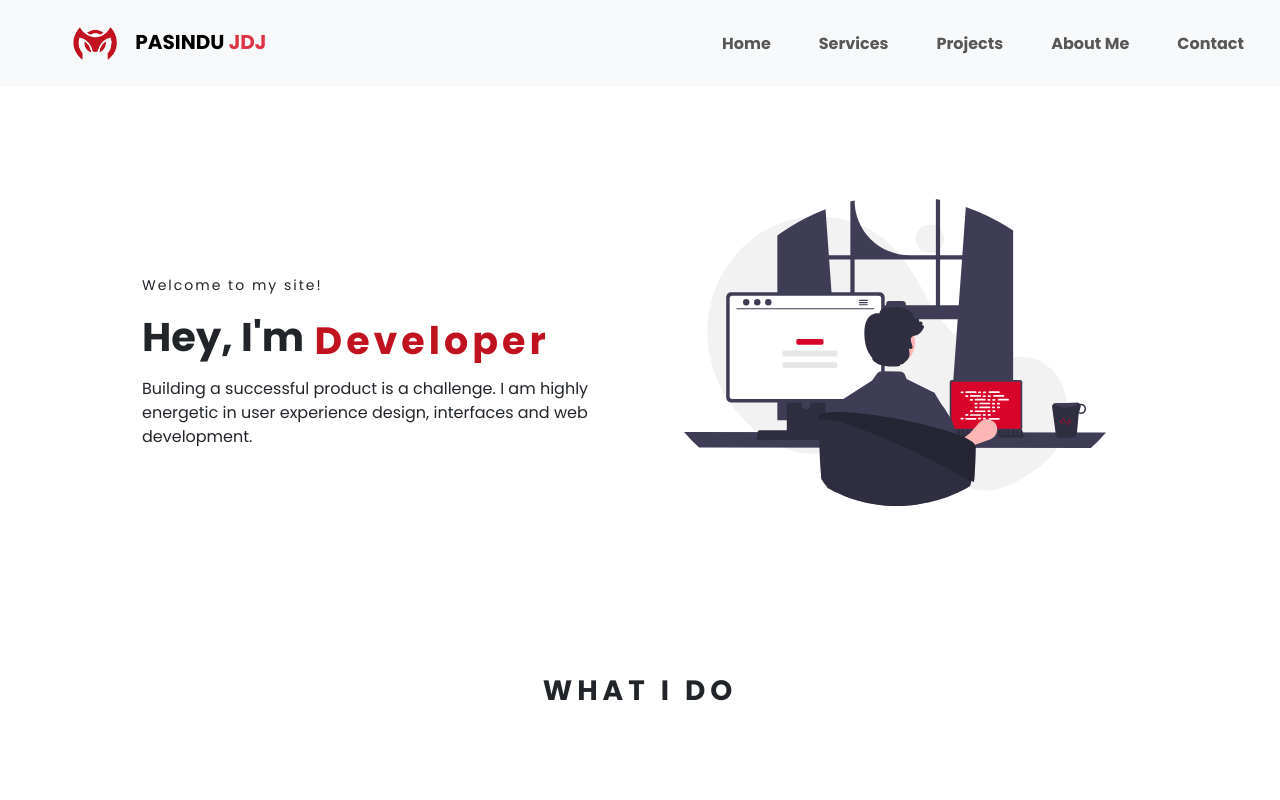
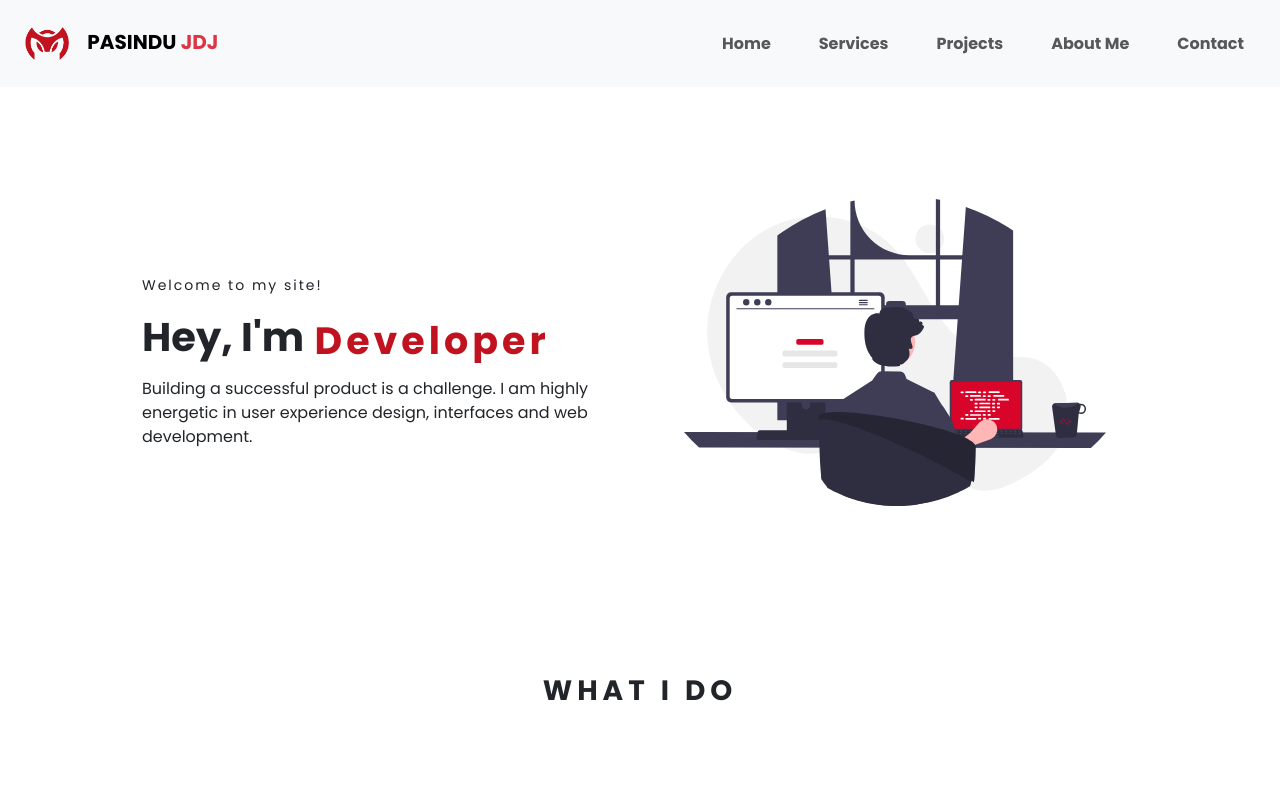
Before and after one commit to pasinduJDJ/PasinduJDJ, a plain HTML site: page index.html in a window 1280 px wide. Shown: the top 800 px of the page. Drawn offline with nearby package versions, Linux system fonts and the light colour scheme.

```diff
--- a/index.html
+++ b/index.html
@@ -36,7 +36,7 @@
     <nav class="navbar navbar-expand-lg bg-light sticky-top">
         <div class="container-fluid">
             <a class="navbar-brand" href="index.html">
-                <img src="assets/images/logoNew.png" width="70px" class="ms-5 me-auto">
+                <img src="assets/images/logoNew.png" width="70px" class=" me-auto">
                 <b class="">PASINDU <span class="text-danger">JDJ</span></b>
             </a>
 
```
